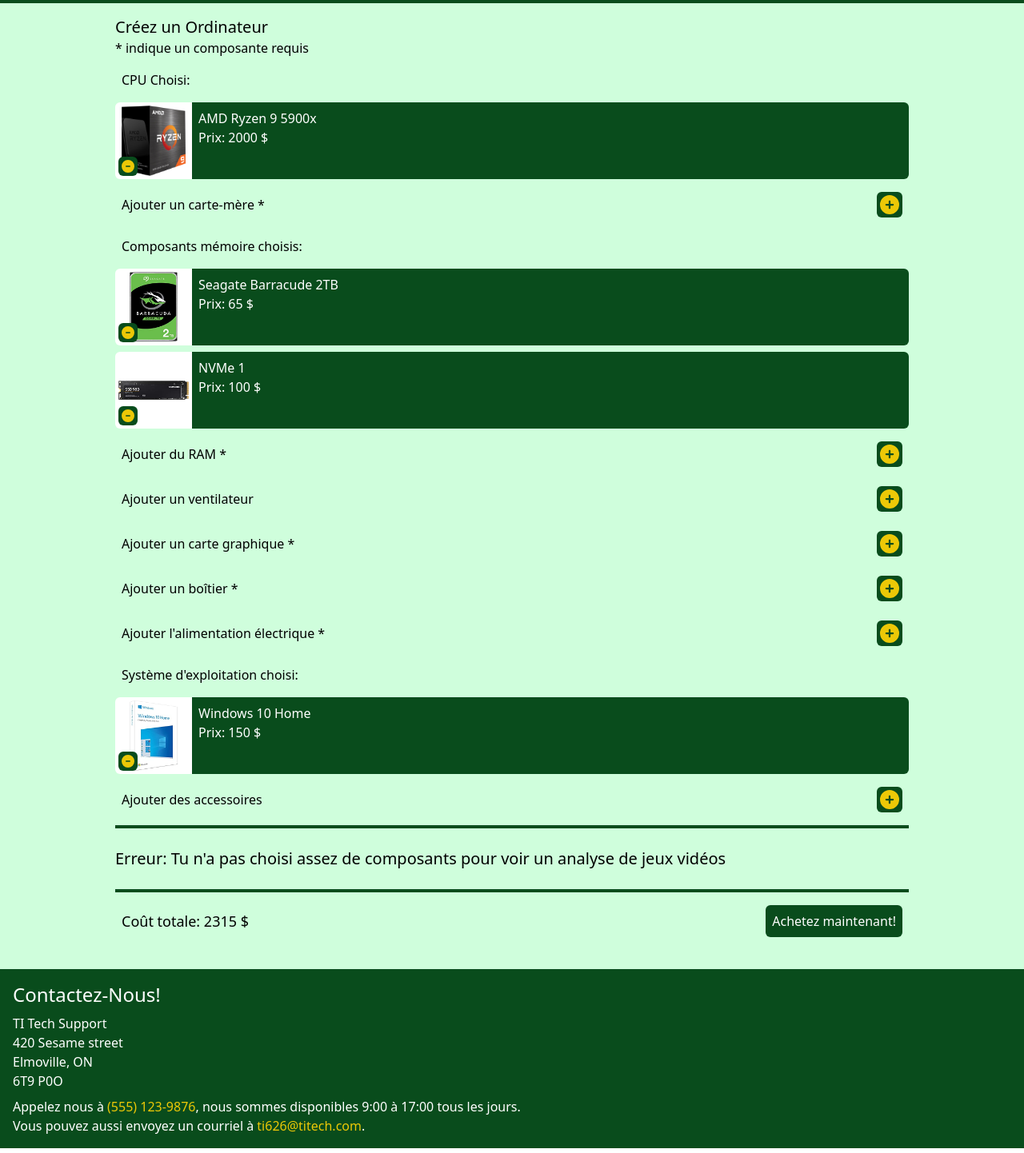
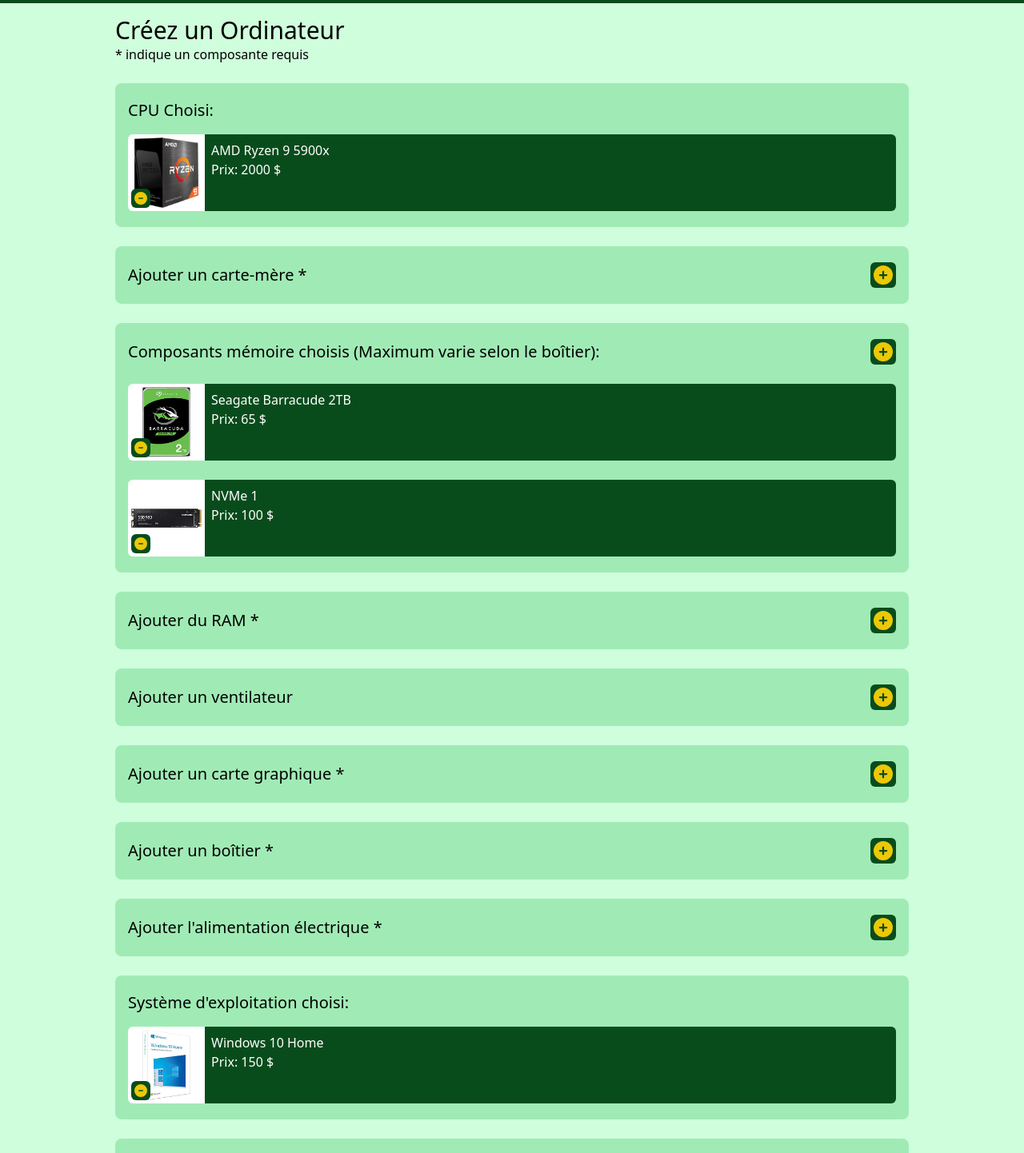
Before and after one commit to TishamIslam/seg3525-projet2, a Next.js app: page /construire in a window 1280 px wide. Shown: the part 60-1502 px from the top of the page at 80% size. Built offline with nearby package versions, Linux system fonts and the light colour scheme.

Commit message:
Revamped build page

```diff
--- a/pages/construire.jsx
+++ b/pages/construire.jsx
@@ -9,66 +9,93 @@
     const chosenHDD = computerComponents['storage'][0]
     const chosenNVMe = computerComponents['storage'][6]
     return (
-        <div className="space-y-2">
-            <h1 className="text-xl">Créez un Ordinateur</h1>
+        <div className="space-y-6">
+            <h1>Créez un Ordinateur</h1>
             <span>* indique un composante requis</span>
 
-            <div className="p-2 my-2 flex justify-between items-center">
-                <span>CPU Choisi: </span>
+            <div className="bg-mint p-2 py-3 rounded-lg">
+                <div className="p-2 flex justify-between items-center">
+                    <span className="text-lg md:text-xl">CPU Choisi: </span>
                 </div>
+                <div className="p-2">
                     <ItemCard image={AMDRyzen9} imageAlt="AMD Ryzen 9 CPU" button={true}
                         text={(<div><p>AMD Ryzen 9 5900x</p><p>Prix: 2000 $</p></div>)} />
-            <div className="p-2 my-2 flex justify-between items-center">
-                <span>Ajouter un carte-mère *</span>
+                </div>
+            </div>
+            <div className="bg-mint p-2 py-3 rounded-lg">
+                <div className="p-2 flex justify-between items-center">
+                    <span className="text-lg md:text-xl">Ajouter un carte-mère *</span>
                     <ActionButton plus={true} link="/composants/motherboard" />
                 </div>
-            <div className="p-2 my-2 flex justify-between items-center">
-                <span>Composants mémoire choisis:</span>
             </div>
+            <div className="bg-mint p-2 py-3 rounded-lg">
+                <div className="p-2 flex justify-between items-center">
+                    <span className="text-lg md:text-xl">Composants mémoire choisis (Maximum varie selon le boîtier):</span>
+                    <ActionButton plus={true} link="/composants/storage" />
+                </div>
+                <div className="space-y-6 p-2 mt-2">
                     <ItemCard image={chosenHDD.img} imageAlt={chosenHDD.alt} button={true}
                         text={(<div><p>{chosenHDD.name}</p><p>Prix: {chosenHDD.price} $</p></div>)} />
                     <ItemCard image={chosenNVMe.img} imageAlt={chosenNVMe.alt} button={true}
                         text={(<div><p>{chosenNVMe.name}</p><p>Prix: {chosenNVMe.price} $</p></div>)} />
-            <div className="p-2 my-2 flex justify-between items-center">
-                <span>Ajouter du RAM *</span>
+                </div>
+            </div>
+            <div className="bg-mint p-2 py-3 rounded-lg">
+                <div className="p-2 flex justify-between items-center">
+                    <span className="text-lg md:text-xl">Ajouter du RAM *</span>
                     <ActionButton plus={true} link="/composants/ram" />
                 </div>
-            <div className="p-2 my-2 flex justify-between items-center">
-                <span>Ajouter un ventilateur</span>
+            </div>
+            <div className="bg-mint p-2 py-3 rounded-lg">
+                <div className="p-2 flex justify-between items-center">
+                    <span className="text-lg md:text-xl">Ajouter un ventilateur</span>
                     <ActionButton plus={true} link="/composants/fan" />
                 </div>
-            <div className="p-2 my-2 flex justify-between items-center">
-                <span>Ajouter un carte graphique *</span>
+            </div>
+            <div className="bg-mint p-2 py-3 rounded-lg">
+                <div className="p-2 flex justify-between items-center">
+                    <span className="text-lg md:text-xl">Ajouter un carte graphique *</span>
                     <ActionButton plus={true} link="/composants/gpu" />
                 </div>
-            <div className="p-2 my-2 flex justify-between items-center">
-                <span>Ajouter un boîtier * </span>
+            </div>
+            <div className="bg-mint p-2 py-3 rounded-lg">
+                <div className="p-2 flex justify-between items-center">
+                    <span className="text-lg md:text-xl">Ajouter un boîtier * </span>
                     <ActionButton plus={true} link="/composants/case" />
                 </div>
-            <div className="p-2 my-2 flex justify-between items-center">
-                <span>Ajouter l'alimentation électrique *</span>
+            </div>
+            <div className="bg-mint p-2 py-3 rounded-lg">
+                <div className="p-2 flex justify-between items-center">
+                    <span className="text-lg md:text-xl">Ajouter l'alimentation électrique *</span>
                     <ActionButton plus={true} link="/composants/power" />
                 </div>
-            <div className="p-2 my-2 flex justify-between items-center">
-                <span>Système d'exploitation choisi:</span>
             </div>
+            <div className="bg-mint p-2 py-3 rounded-lg">
+                <div className="p-2 flex justify-between items-center">
+                    <span className="text-lg md:text-xl">Système d'exploitation choisi:</span>
+                </div>
+                <div className="p-2">
                     <ItemCard image={chosenOS.img} imageAlt={chosenOS.alt} button={true}
                         text={(<div><p>{chosenOS.name}</p><p>Prix: {chosenOS.price} $</p></div>)} />
-            <div className="p-2 my-2 flex justify-between items-center">
-                <span>Ajouter des accessoires</span>
+                </div>
+            </div>
+            <div className="bg-mint p-2 py-3 rounded-lg">
+                <div className="p-2 flex justify-between items-center">
+                    <span className="text-lg md:text-xl">Ajouter des accessoires</span>
                     <ActionButton plus={true} link="/composants/accessory" />
+                </div>
             </div>
 
             {/* Video game analysis section */}
-            <hr className="border-2 border-green" />
-            <div className="py-4">
+            <hr className="border border-green" />
+            <div className="py-8">
                 <h2>Erreur: Tu n'a pas choisi assez de composants pour voir un analyse de jeux vidéos</h2>
             </div>
 
             {/* Buying section */}
-            <hr className="border-2 border-green" />
-            <div className="p-2 my-2 flex justify-between items-center">
-                <span className="text-lg">Coût totale: 2315 $</span>
+            <hr className="border border-green" />
+            <div className="p-2 py-8 grid grid-cols-1 gap-2 md:flex justify-between items-center">
+                <span className="text-xl text-center md:text-left">Coût totale: 2315 $</span>
                 <button className="p-2 rounded-md bg-green hover:bg-green-light text-white">
                     Achetez maintenant!
                 </button>
```
Lines whose indentation alone changed are shown as unchanged.
